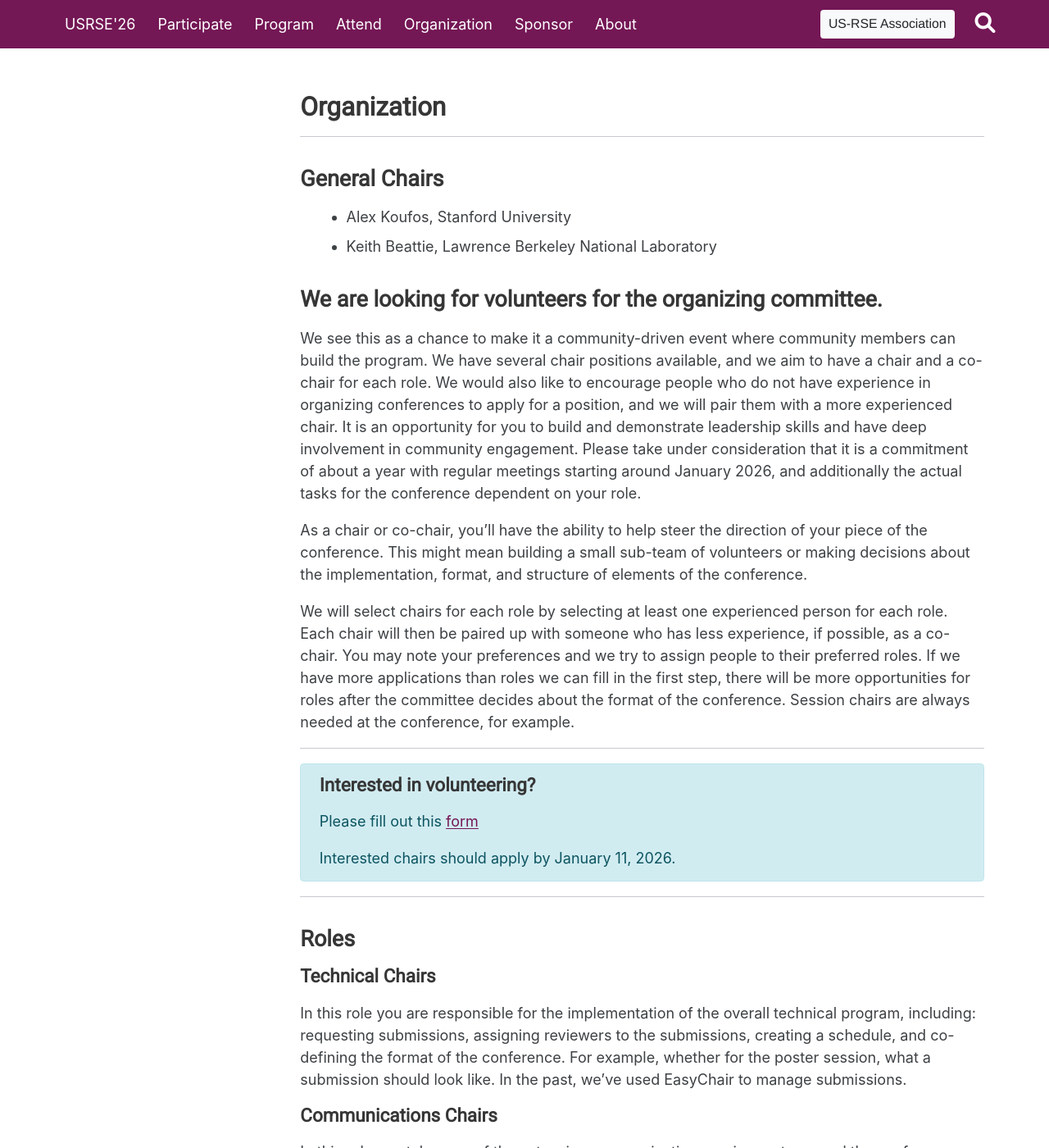
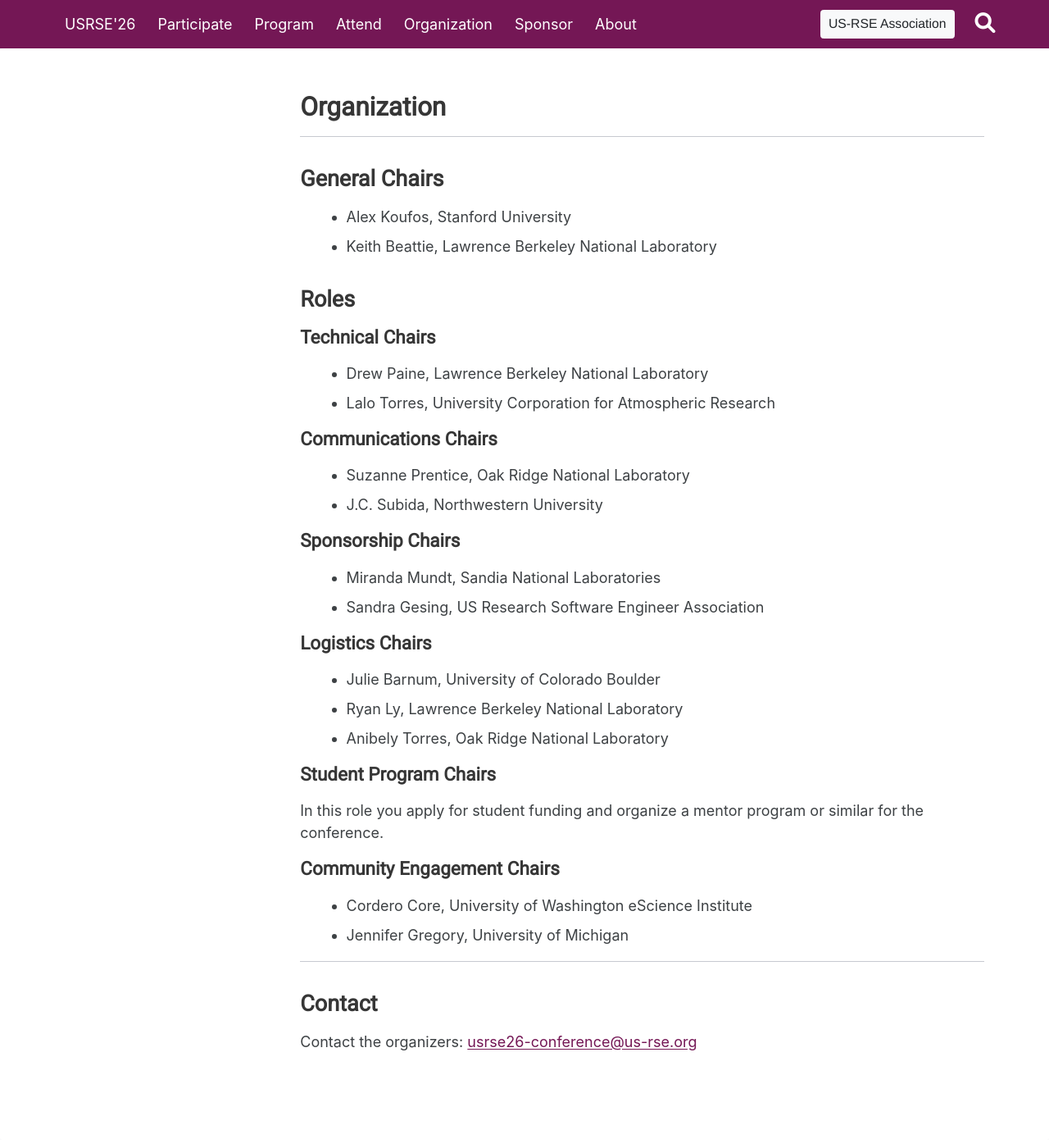
Before and after one commit to USRSE/usrse26, a Jekyll site: the page built from pages/organization/organization.md, in a window 1280 px wide and 1400 px high. Shown: the whole window at 82% size. Built offline with Jekyll 4.4.1, drawn with Linux system fonts in a browser that asks for light colours; a style sheet for code colours, icons or effects is not loaded; some of the changed text lies outside the part shown.

Commit message:
feat: update organization page

```diff
--- a/pages/organization/organization.md
+++ b/pages/organization/organization.md
@@ -12,54 +12,28 @@
 - Alex Koufos, Stanford University
 - Keith Beattie, Lawrence Berkeley National Laboratory
 
-### We are looking for volunteers for the organizing committee.
-
-We see this as a chance to make it a community-driven event where community members can build the program.
-We have several chair positions available, and we aim to have a chair and a co-chair for each role.
-We would also like to encourage people who do not have experience in organizing conferences to apply for a position, and we will pair them with a more experienced chair.
-It is an opportunity for you to build and demonstrate leadership skills and have deep involvement in community engagement.
-Please take under consideration that it is a commitment of about a year with regular meetings starting around January 2026, and additionally the actual tasks for the conference dependent on your role.
-
-As a chair or co-chair, you’ll have the ability to help steer the direction of your piece of the conference.
-This might mean building a small sub-team of volunteers or making decisions about the implementation, format, and structure of elements of the conference.
-
-We will select chairs for each role by selecting at least one experienced person for each role.
-Each chair will then be paired up with someone who has less experience, if possible, as a co-chair.
-You may note your preferences and we try to assign people to their preferred roles.
-If we have more applications than roles we can fill in the first step, there will be more opportunities for roles after the committee decides about the format of the conference.
-Session chairs are always needed at the conference, for example.
-
-----------------
-
-<div class="alert alert-info" role="alert">
-  <h4 class="alert-heading">Interested in volunteering?</h4>
-  <p>Please fill out this <a href="{{ site.volunteer_url }}" target="_blank">form</a></p>
-  Interested chairs should apply by January 11, 2026.
-</div>
-
-----------------
-
 ### Roles
 
 #### Technical Chairs
 
-In this role you are responsible for the implementation of the overall technical program, including: requesting submissions, assigning reviewers to the submissions, creating a schedule, and co-defining the format of the conference.
-For example, whether for the poster session, what a submission should look like.
-In the past, we've used EasyChair to manage submissions.
+- Drew Paine, Lawrence Berkeley National Laboratory
+- Lalo Torres, University Corporation for Atmospheric Research
 
 #### Communications Chairs
 
-In this role you take care of the extensive communication requirements around the conference with sending emails to potential participants, sponsors, email lists, social media posts, etc.
-This also includes coordinating updates to this web site.
+- Suzanne Prentice, Oak Ridge National Laboratory
+- J.C. Subida, Northwestern University
 
 #### Sponsorship Chairs
 
-In this role you create a sponsor prospectus and contact sponsors.
+- Miranda Mundt, Sandia National Laboratories
+- Sandra Gesing, US Research Software Engineer Association
 
 #### Logistics Chairs
 
-In this role you are responsible for logistics relating to local arrangements, travel information, hotel blocks, catering, etc.
-Being local to the conference is not required but would be a plus.
+- Julie Barnum, University of Colorado Boulder
+- Ryan Ly, Lawrence Berkeley National Laboratory
+- Anibely Torres, Oak Ridge National Laboratory
 
 #### Student Program Chairs
 
@@ -67,11 +41,10 @@
 
 #### Community Engagement Chairs
 
-In this role you create forms and text for emails for the conference with inclusive language and look at possibilities to make the conference as inclusive as possible.
+- Cordero Core, University of Washington eScience Institute
+- Jennifer Gregory, University of Michigan
 
 ----------------
-
-Please don't hesitate to reach out with any questions via email [{{ site.conf_exec_email }}](mailto:{{ site.conf_exec_email }}) or Slack.
 
 ### Contact
 
```
